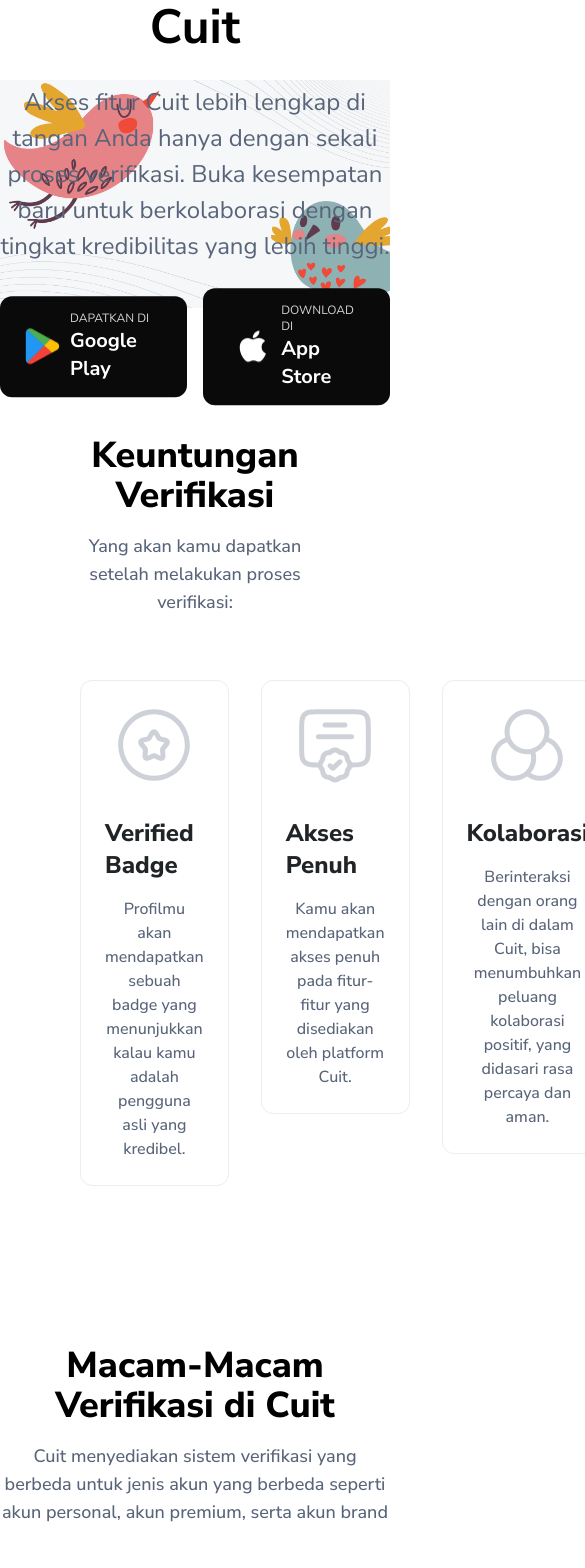
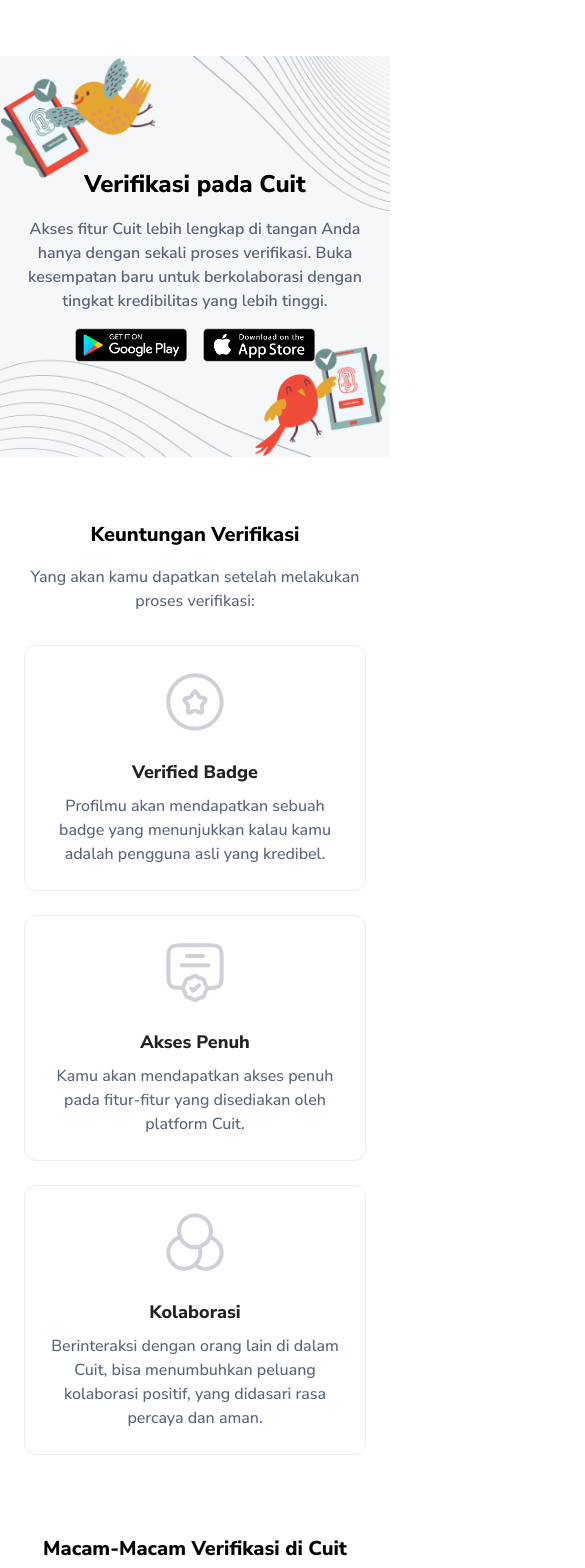
Before and after one commit to nijadev0/cuit-landing, a Nuxt app: page /verification in a window 390 px wide. Shown: the top 1568 px of the page, 585 px wide, since content can reach past the window. Built offline with nearby package versions, Linux system fonts and the light colour scheme.

Commit message:
responsive kontak dan verifikasi

```diff
--- a/assets/icons/index.js
+++ b/assets/icons/index.js
@@ -1,3 +1,4 @@
+import CloseCircleLineIcon from "./CloseCircleLineIcon.vue";
 import Dialog2LineIcon from "./Dialog2LineIcon.vue";
 import DiplomaVerifiedLineIcon from "./DiplomaVerifiedLineIcon.vue";
 import FacebookLineIcon from "./FacebookLineIcon.vue";
@@ -12,6 +13,7 @@
 import YoutubeLineIcon from "./YoutubeLineIcon.vue";
 
 export {
+  CloseCircleLineIcon,
   Dialog2LineIcon,
   DiplomaVerifiedLineIcon,
   FacebookLineIcon,
--- a/components/Footer.vue
+++ b/components/Footer.vue
@@ -18,7 +18,7 @@
       <!-- Brand -->
       <div class="flex flex-col items-start gap-8">
         <NuxtLink to="/">
-          <img class="h-8 w-auto" src="/cuit-logo.png" />
+          <NuxtImg class="h-8 w-auto" src="/cuit-logo.png" />
         </NuxtLink>
 
         <section class="space-y-0.5">
--- a/components/Navbar.vue
+++ b/components/Navbar.vue
@@ -1,6 +1,16 @@
 <script setup>
 //--------------------------------------------------------------------------------------------------------------//
-import { ListLineIcon } from "~/assets/icons";
+import { CloseCircleLineIcon, ListLineIcon } from "~/assets/icons";
+//--------------------------------------------------------------------------------------------------------------//
+const show_mobile_menu = ref(false);
+
+const toggleMobileMenu = () => {
+  show_mobile_menu.value = !show_mobile_menu.value;
+};
+
+const closeMobileMenu = () => {
+  show_mobile_menu.value = false;
+};
 //--------------------------------------------------------------------------------------------------------------//
 </script>
 
@@ -50,9 +60,60 @@
       </nav>
 
       <nav class="flex basis-1/2 items-end justify-end lg:hidden">
-        <ListLineIcon class="h-6 w-6 -scale-x-100 text-grey-concencrated" />
+        <button v-if="show_mobile_menu === false" @click="toggleMobileMenu">
+          <ListLineIcon class="h-6 w-6 -scale-x-100 text-grey-concencrated" />
+        </button>
+
+        <button v-else @click="toggleMobileMenu">
+          <CloseCircleLineIcon class="h-6 w-6 text-grey-concencrated" />
+        </button>
       </nav>
     </div>
   </nav>
   <!-- ------------------------------------ END - Navbar ------------------------------------ -->
+
+  <!-- ------------------------------------ START - Mobile Menu Opened ------------------------------------ -->
+  <transition
+    enter-active-class="transition duration-200 ease-out"
+    enter-from-class="translate-y-1 opacity-0"
+    enter-to-class="translate-y-0 opacity-100"
+    leave-active-class="transition duration-150 ease-in"
+    leave-from-class="translate-y-0 opacity-100"
+    leave-to-class="translate-y-1 opacity-0"
+  >
+    <nav
+      v-if="show_mobile_menu === true"
+      class="fixed left-0 top-14 z-50 h-[calc(100vh_-_56px)] w-full bg-white p-6"
+    >
+      <div class="mb-14 flex flex-col items-start gap-4">
+        <span @click="closeMobileMenu">
+          <NuxtLink to="/">Beranda</NuxtLink>
+        </span>
+        <span @click="closeMobileMenu">
+          <NuxtLink to="/verification">Verifikasi</NuxtLink>
+        </span>
+
+        <span @click="closeMobileMenu">
+          <NuxtLink to="/contact">Kontak</NuxtLink>
+        </span>
+      </div>
+
+      <div class="flex flex-row items-center gap-4">
+        <NuxtLink
+          to="/login"
+          class="w-full rounded-lg px-6 py-2 text-center text-baseline-primary"
+        >
+          Masuk
+        </NuxtLink>
+
+        <NuxtLink
+          to="/register"
+          class="w-full rounded-lg bg-baseline-primary px-6 py-2 text-center text-white"
+        >
+          Daftar
+        </NuxtLink>
+      </div>
+    </nav>
+  </transition>
+  <!-- ------------------------------------ END - Mobile Menu Opened ------------------------------------ -->
 </template>
--- a/pages/verification.vue
+++ b/pages/verification.vue
@@ -94,79 +94,80 @@
 
 <template>
   <!-- ------------------------------------ START - Hero ------------------------------------ -->
-  <section class="relative mt-20 pb-8">
+  <section class="relative mt-14 pb-4 lg:mt-20 lg:pb-8">
     <NuxtImg
-      class="h-auto w-full object-contain"
-      src="/hero-bg-1.png"
-      alt="Hero Background 1"
+      class="hidden h-auto w-full object-contain lg:block"
+      src="/hero-bg-2.png"
+      alt="Hero Background 2"
     />
+
+    <NuxtImg
+      class="block h-auto w-full object-contain lg:hidden"
+      src="/hero-bg-2-mobile.png"
+      alt="Hero Background 2 Mobile"
+    />
+
     <div
-      class="container absolute left-1/2 top-1/3 z-10 mx-auto flex h-full w-full max-w-2xl -translate-x-1/2 -translate-y-1/2 flex-col items-center justify-center gap-6"
+      class="container absolute left-1/2 top-1/2 z-10 mx-auto flex h-full w-full max-w-2xl -translate-x-1/2 -translate-y-1/2 flex-col items-center justify-center gap-4 px-6 lg:top-1/3 lg:-translate-y-1/2 lg:gap-6"
     >
-      <h1 class="text-center text-5xl font-bold leading-snug">
+      <h1 class="text-center text-2xl font-extrabold leading-snug lg:text-5xl">
         Verifikasi pada Cuit
       </h1>
 
-      <p class="text-center text-2xl leading-normal text-grey-smooth">
+      <p
+        class="text-center text-base font-semibold leading-normal text-grey-smooth lg:text-2xl"
+      >
         Akses fitur Cuit lebih lengkap di tangan Anda hanya dengan sekali proses
         verifikasi. Buka kesempatan baru untuk berkolaborasi dengan tingkat
         kredibilitas yang lebih tinggi.
       </p>
 
-      <section class="flex flex-row items-center gap-4">
-        <button
-          class="flex flex-row items-center gap-2.5 rounded-xl bg-neutral-950 px-6 py-3.5 text-white transition-colors duration-300 ease-in hover:bg-neutral-700"
-        >
-          <img src="/google-play-logo.png" class="h-9 w-9 flex-shrink-0" />
-
-          <div class="flex flex-col items-start gap-px text-left">
-            <span class="text-xs uppercase text-neutral-300">
-              Dapatkan di
-            </span>
-            <span class="text-xl font-bold">Google Play</span>
-          </div>
-        </button>
-
-        <button
-          class="flex flex-row items-center gap-2.5 rounded-xl bg-neutral-950 px-8 py-3.5 text-white transition-colors duration-300 ease-in hover:bg-neutral-700"
-        >
-          <img src="/apple-logo.png" class="h-9 w-9 flex-shrink-0" />
-
-          <div class="flex flex-col items-start gap-px text-left">
-            <span class="text-xs uppercase text-neutral-300">
-              Download di
-            </span>
-            <span class="text-xl font-bold">App Store</span>
-          </div>
-        </button>
+      <section class="flex flex-row items-center justify-center gap-4">
+        <NuxtImg
+          class="h-auto w-28 lg:w-44"
+          src="/download-google-play.png"
+          alt="Download Google Play"
+        />
+        <NuxtImg
+          class="h-auto w-28 lg:w-44"
+          src="/download-app-store.png"
+          alt="Download App Store"
+        />
       </section>
     </div>
   </section>
   <!-- ------------------------------------ END - Hero ------------------------------------ -->
 
   <!-- ------------------------------------ START - Benefit ------------------------------------ -->
-  <section class="relative my-8 py-16">
-    <div class="container mx-auto w-full max-w-screen-xl px-20 2xl:px-10">
-      <nav class="mb-16 space-y-4">
-        <h3 class="text-center text-4xl font-extrabold">
+  <section class="relative my-4 py-8 lg:my-8 lg:py-16">
+    <div
+      class="container mx-auto w-full max-w-screen-xl px-6 lg:px-20 2xl:px-10"
+    >
+      <nav class="mb-8 space-y-4 lg:mb-16">
+        <h3 class="text-center text-xl font-extrabold lg:text-4xl">
           Keuntungan Verifikasi
         </h3>
-        <p class="text-center text-lg font-medium text-grey-smooth">
+
+        <p
+          class="text-center text-base font-medium text-grey-smooth lg:text-lg"
+        >
           Yang akan kamu dapatkan setelah melakukan proses verifikasi:
         </p>
       </nav>
 
-      <div class="flex flex-row items-start gap-8">
+      <div class="flex flex-col items-start gap-6 lg:flex-row lg:gap-8">
         <figure
           v-for="data in benefit_sections"
-          class="flex min-h-[288px] basis-1/3 flex-col items-center justify-start rounded-xl border border-grey-barrier p-6"
+          class="flex basis-1/3 flex-col items-center justify-start rounded-xl border border-grey-barrier p-6 lg:min-h-[288px]"
         >
           <component
             :is="data.icon"
-            class="mb-8 h-20 w-20 text-grey-secondary-5"
+            class="mb-6 h-16 w-16 text-grey-secondary-5 lg:mb-8 lg:h-20 lg:w-20"
           />
 
-          <h5 class="mb-4 text-2xl font-extrabold text-grey-concencrated">
+          <h5
+            class="mb-2 text-lg font-extrabold text-grey-concencrated lg:mb-4 lg:text-2xl"
+          >
             {{ data.title }}
           </h5>
 
@@ -180,12 +181,16 @@
   <!-- ------------------------------------ END - Benefit ------------------------------------ -->
 
   <!-- ------------------------------------ START - Section ------------------------------------ -->
-  <section class="relative my-8 py-16">
-    <nav class="mb-16 flex flex-col items-center justify-center gap-4">
-      <h3 class="text-center text-4xl font-extrabold">
+  <section class="relative my-4 py-8 lg:my-8 lg:py-16">
+    <nav
+      class="mb-12 flex flex-col items-center justify-center gap-4 px-6 lg:mb-16"
+    >
+      <h3 class="text-center text-xl font-extrabold lg:text-4xl">
         Macam-Macam Verifikasi di Cuit
       </h3>
-      <p class="max-w-3xl text-center text-lg font-medium text-grey-smooth">
+      <p
+        class="max-w-3xl text-center text-base font-medium text-grey-smooth lg:text-lg"
+      >
         Cuit menyediakan sistem verifikasi yang berbeda untuk jenis akun yang
         berbeda seperti akun personal, akun premium, serta akun brand
       </p>
@@ -193,12 +198,16 @@
 
     <section
       v-for="data in verification_type_section"
-      class="relative py-8"
-      :class="data.id === 2 ? 'bg-white' : 'bg-grey-footer'"
+      class="relative py-4 lg:py-8"
     >
       <div
-        class="container mx-auto my-16 flex w-full max-w-screen-xl items-center justify-between px-20 2xl:px-10"
-        :class="data.direction === 'left' ? 'flex-row' : 'flex-row-reverse'"
+        class="container mx-auto flex w-full max-w-screen-xl items-center justify-between gap-8 px-6 py-6 lg:gap-0 lg:px-20 lg:py-16 2xl:px-10"
+        :class="[
+          data.direction === 'left'
+            ? 'flex-col lg:flex-row'
+            : 'flex-col lg:flex-row-reverse',
+          data.id === 2 ? 'bg-white' : 'bg-grey-footer',
+        ]"
       >
         <figure class="basis-1/2">
           <NuxtImg
@@ -208,12 +217,12 @@
           />
         </figure>
 
-        <section class="basis-1/2 space-y-4">
-          <h3 class="text-4xl font-extrabold leading-snug">
+        <section class="basis-1/2 space-y-2 lg:space-y-4">
+          <h3 class="text-xl font-extrabold leading-snug lg:text-4xl">
             {{ data.title }}
           </h3>
 
-          <p class="text-lg text-grey-smooth">
+          <p class="text-base text-grey-smooth lg:text-lg">
             {{ data.content }}
           </p>
         </section>
@@ -223,30 +232,37 @@
   <!-- ------------------------------------ START - Section ------------------------------------ -->
 
   <!-- ------------------------------------ START - Step Verification ------------------------------------ -->
-  <section class="relative my-8 py-16">
-    <div class="container mx-auto w-full max-w-screen-xl px-20 2xl:px-10">
-      <nav class="mb-16 flex flex-col items-center justify-center gap-4">
-        <h3 class="text-center text-4xl font-extrabold">
-          Macam-Macam Verifikasi di Cuit
+  <section class="relative my-4 py-8 lg:my-8 lg:py-16">
+    <div
+      class="container mx-auto w-full max-w-screen-xl px-6 lg:px-20 2xl:px-10"
+    >
+      <nav
+        class="mb-8 flex flex-col items-center justify-center gap-4 lg:mb-16"
+      >
+        <h3 class="text-center text-xl font-extrabold lg:text-4xl">
+          Langkah Proses Verifikasi
         </h3>
-        <p class="max-w-3xl text-center text-lg font-medium text-grey-smooth">
-          Cuit menyediakan sistem verifikasi yang berbeda untuk jenis akun yang
-          berbeda seperti akun personal, akun premium, serta akun brand
+        <p
+          class="max-w-3xl text-center text-base font-medium text-grey-smooth lg:text-lg"
+        >
+          Langkah singkat dan sederhana proses Verifikasi
         </p>
       </nav>
 
-      <div class="flex flex-row items-start gap-8">
+      <div class="flex flex-col items-start gap-6 lg:flex-row lg:gap-8">
         <figure
           v-for="data in verify_step_sections"
           class="flex basis-1/3 flex-col items-center justify-start rounded-xl border border-grey-barrier p-6"
         >
           <NuxtImg
-            class="mb-10 h-auto w-64 object-contain"
+            class="mb-10 h-auto w-56 object-contain lg:w-64"
             :src="data.src"
             :alt="data.alt"
           />
 
-          <h5 class="mb-4 text-2xl font-extrabold text-grey-concencrated">
+          <h5
+            class="mb-4 text-lg font-extrabold text-grey-concencrated lg:text-2xl"
+          >
             {{ data.title }}
           </h5>
 
@@ -260,20 +276,25 @@
   <!-- ------------------------------------ END - Step Verification ------------------------------------ -->
 
   <!-- ------------------------------------ END - Join Now ------------------------------------ -->
-  <section class="relative my-8 py-16">
+  <section class="relative my-4 mb-6 py-8 lg:my-8 lg:py-16">
     <div
-      class="container mx-auto flex w-full max-w-screen-xl flex-col items-center justify-center px-20 2xl:px-10"
+      class="container mx-auto flex w-full max-w-screen-xl flex-col items-center justify-center px-6 lg:px-20 2xl:px-10"
     >
       <NuxtImg
         src="/bird-illustration-3.png"
         alt="Bird Illustration 3"
-        class="h-56 w-56"
+        class="h-36 w-36 object-contain lg:h-56 lg:w-56"
       />
 
-      <h3 class="my-8 text-4xl font-extrabold text-grey-concencrated">
+      <h3
+        class="my-4 text-center text-xl font-extrabold text-grey-concencrated lg:my-8 lg:text-4xl"
+      >
         Apa Yang Anda Tunggu? Bergabunglah Sekarang!
       </h3>
-      <p class="mx-auto max-w-3xl text-center text-grey-smooth">
+
+      <p
+        class="mx-auto max-w-3xl text-center text-base text-grey-smooth lg:text-lg"
+      >
         Tidak perlu menunggu lagi. Jadilah bagian dari komunitas terbesar di
         Indonesia. Daftarkan diri Anda, temukan teman-teman baru, dan bagikan
         minat Anda bersama Cuit. Mari bersama-sama menciptakan pengalaman media
```
Also changed, not shown: assets/icons/CloseCircleLineIcon.vue (added, +18 -0 lines), pages/contact.vue (+37 -20 lines), pages/index.vue (+17 -16 lines), public/hero-bg-2-mobile.png (added), public/hero-bg-3-mobile.png (added).
